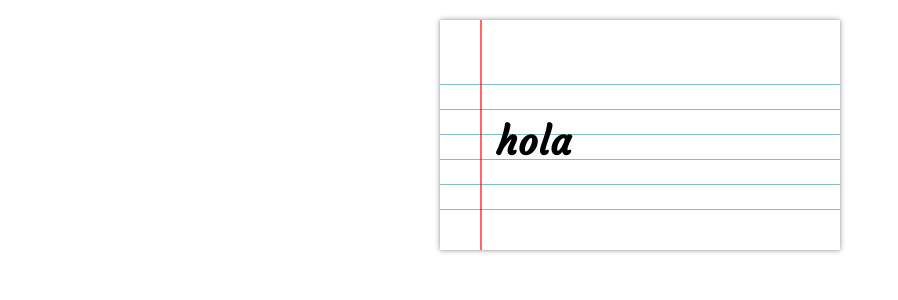
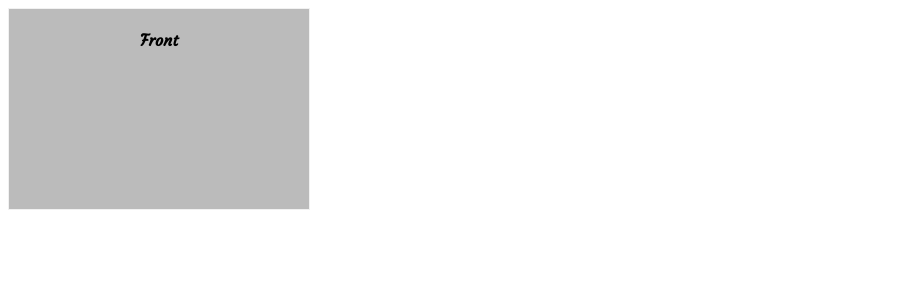
Before and after one commit to chatter-ladder/client, a React (Create React App) app: page / in a window 1280 px wide. Shown: the top 300 px of the page, without its empty margins (0-898 px from the left). Built offline with nearby package versions, Linux system fonts and the light colour scheme.

Commit message:
Card flips when clicked

```diff
--- a/src/components/Flashcard/Flashcard.js
+++ b/src/components/Flashcard/Flashcard.js
@@ -1,16 +1,39 @@
-import React from 'react';
+import React, { Component } from 'react';
 import classes from './Flashcard.module.css';
 
-const Flashcard = () => {
-  return(
-    <div className={classes.Flashcard}>
-      <div className={classes.Pattern}>
-        <div className={classes.Content}>
-          <h4>hola</h4>
+class Flashcard extends Component {
+
+  state = {
+    flipped: false,
+  }
+
+  flipHandler = () => {
+    this.setState(prevState => ({
+      flipped: !prevState.flipped
+    }));
+  };
+
+  containerClasses = () => {
+    if (this.state.flipped) {
+      return `${classes.Flashcard} ${classes.Flipped}`
+    }
+    return classes.Flashcard
+  }
+
+  render() {
+    return(
+      <div className={classes.Container}>
+        <div className={this.containerClasses()} onClick={this.flipHandler}>
+          <div className={`${classes.Pattern} ${classes.Front}`}>
+            <h4>Front</h4>
+          </div>
+          <div className={`${classes.Pattern} ${classes.Back}`}>
+            <h4>Back</h4>
+          </div>
         </div>
       </div>
-    </div>
-  );
-}
+    );
+  };
+};
 
 export default Flashcard;
--- a/src/components/Flashcard/Flashcard.module.css
+++ b/src/components/Flashcard/Flashcard.module.css
@@ -1,37 +1,47 @@
-.Flashcard {
-  height: 150px;
-  width: 400px;
-  margin: 20px auto;
-  background-color: white;
-  box-shadow: 0px 0px 5px 0px #888;
-  position: relative;
-  padding-top: 40px;
-  padding-bottom: 40px;
+/*
+  .flip-card == .Container
+  .flip-card-inner == .Flashcard
+  .flip-card-front == .Front
+  .flip-card-back == .Back
+ */
+
+.Container {
+  background-color: transparent;
+  width: 300px;
+  height: 200px;
+  border: 1px solid #f1f1f1;
+  perspective: 1000px;
 }
 
-.Flashcard::before {
-  position: absolute;
-  top: 0;
-  left: 40px;
-  content: '';
-  width: 2px;
+.Flashcard {
+  position: relative;
+  width: 100%;
   height: 100%;
-  background-color: rgba(255,0,0,0.6);
+  text-align: center;
+  transition: transform 0.8s;
+  transform-style: preserve-3d;
 }
 
-.Pattern {
-  height: 100%;
-  background-image: repeating-linear-gradient(white 0px, white 24px, teal 25px);
+.Flashcard.Flipped {
+  transform: rotateY(180deg);
 }
 
-.Content {
-  padding-top: 6px;
-  padding-left: 56px;
-  padding-right: 16px;
-  line-height: 50px;
-  font-size: 38px;
-  letter-spacing: 1px;
-  word-spacing: 5px;
+.Front, .Back {
+  position: absolute;
+  width: 100%;
+  height: 100%;
+  backface-visibility: hidden;
+}
+
+.Front {
+  background-color: #bbb;
+  color: black;
+}
+
+.Back {
+  background-color: dodgerblue;
+  color: white;
+  transform: rotateY(180deg);
 }
 
 /* .Flashcard {
```
